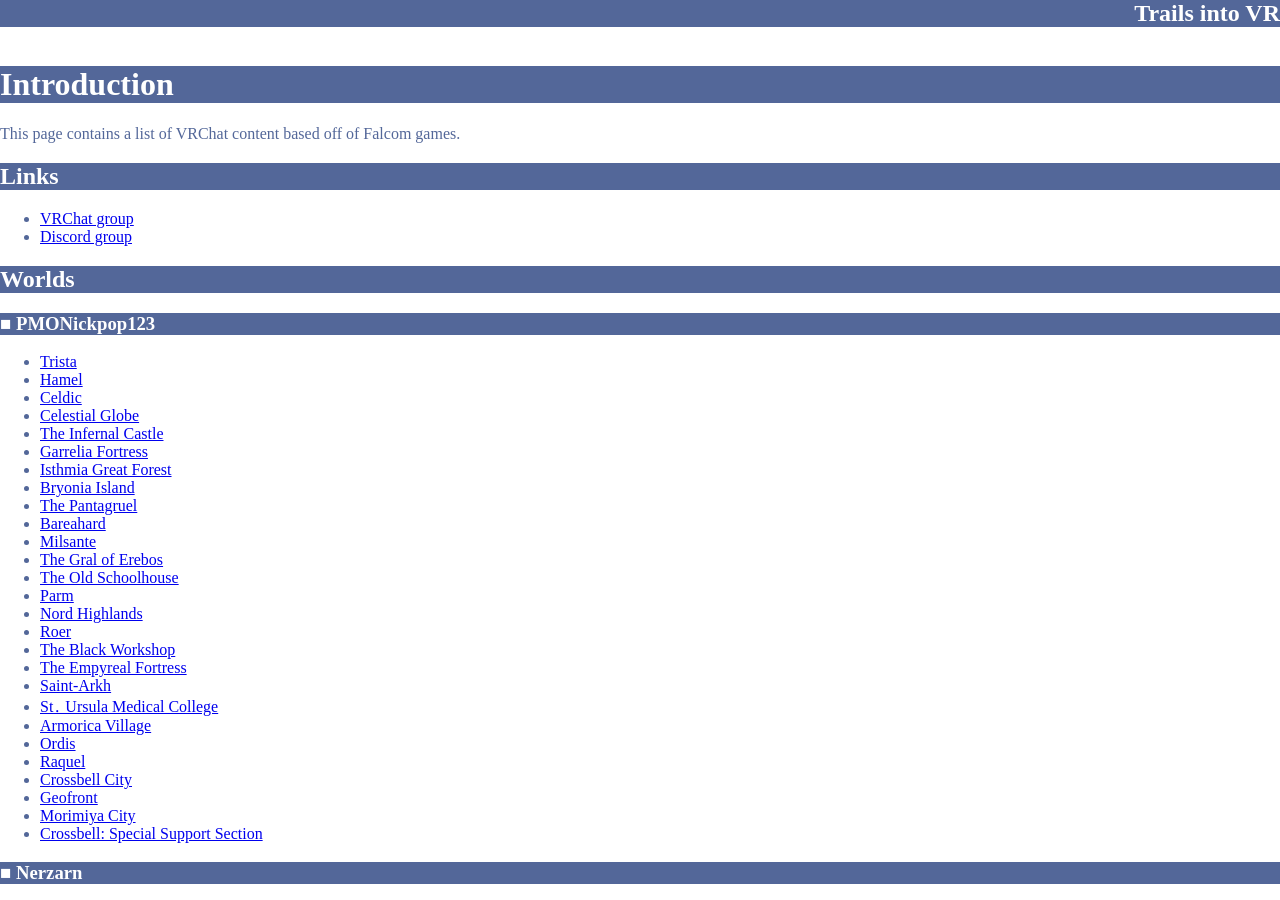
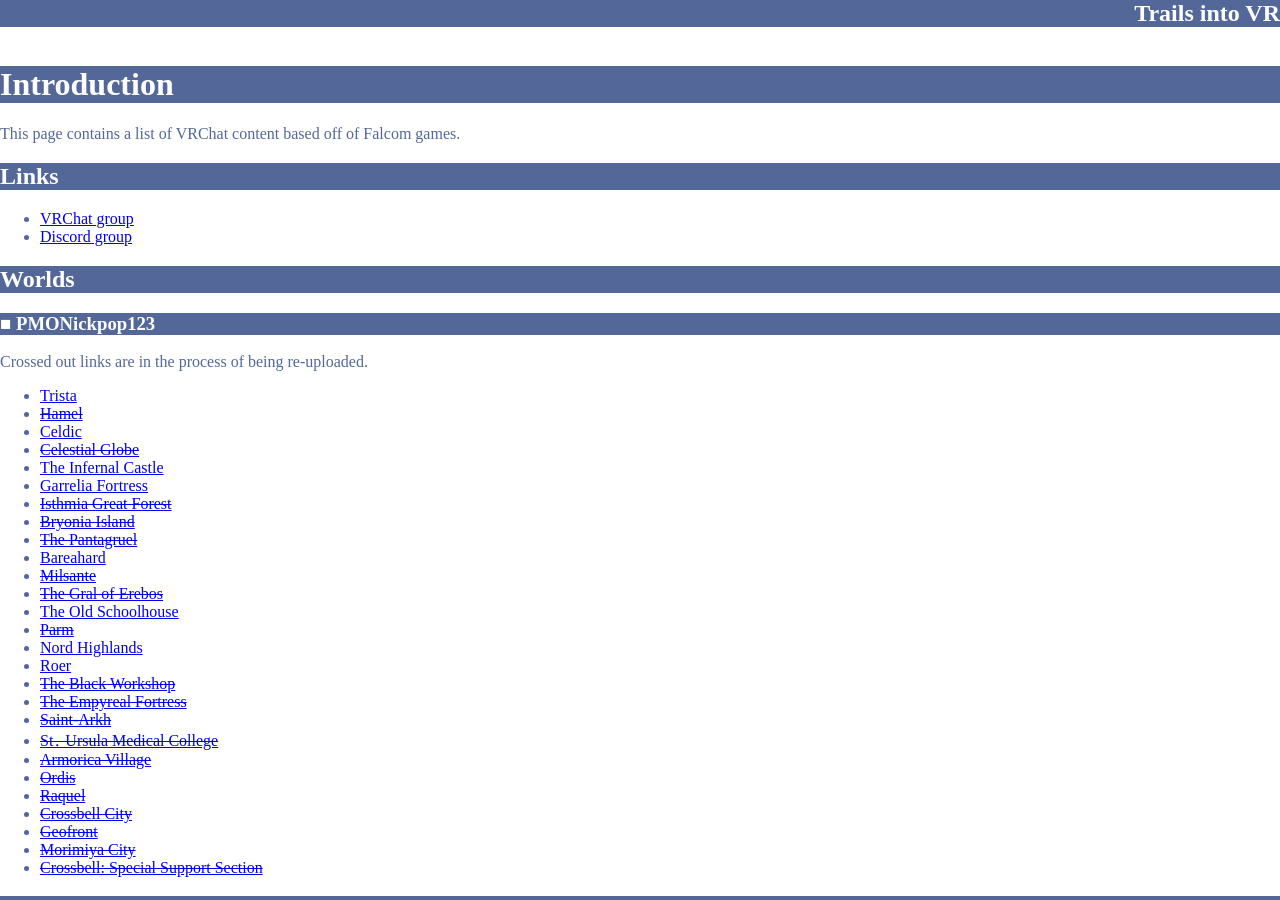
Before and after one commit to Trails-Into-VR/Trails-Into-VR.github.io, a Jekyll site: the page built from index.md, in a window 1280 px wide and 900 px high. Built offline with Jekyll 4.4.1, drawn with Linux system fonts in a browser that asks for light colours.

Commit message:
add: reuploaded worlds

```diff
--- a/index.md
+++ b/index.md
@@ -15,33 +15,36 @@ This page contains a list of VRChat content based off of Falcom games.
 ## Worlds
 
 ### PMONickpop123
-* [Trista](https://vrchat.com/home/launch?worldId=wrld_2734091a-fd00-4fbc-9ca4-12cd8298793f)
-* [Hamel](https://vrchat.com/home/launch?worldId=wrld_482b2940-d8e5-482a-b63b-00e876d371cc)
-* [Celdic](https://vrchat.com/home/launch?worldId=wrld_66ffde02-15d5-499c-9bbb-c518b7a6beae)
-* [Celestial Globe](https://vrchat.com/home/launch?worldId=wrld_3ef10b33-084f-49f0-9fb4-6a328ff09213)
-* [The Infernal Castle](https://vrchat.com/home/launch?worldId=wrld_a086cc54-958e-496c-a0ab-b247eece1e9c)
-* [Garrelia Fortress](https://vrchat.com/home/launch?worldId=wrld_21ab4751-42b2-4cb1-b191-20dbb8f251ed)
-* [Isthmia Great Forest](https://vrchat.com/home/launch?worldId=wrld_17092ccd-5df3-4324-a9b3-969a23c88199)
-* [Bryonia Island](https://vrchat.com/home/launch?worldId=wrld_ad1b4266-080a-4820-a028-7da306e734d6)
-* [The Pantagruel](https://vrchat.com/home/launch?worldId=wrld_a822fcdc-80f2-4770-b9ce-eaf9557e639a)
-* [Bareahard](https://vrchat.com/home/launch?worldId=wrld_756c854b-d130-4114-ad77-0b5b081c8177)
-* [Milsante](https://vrchat.com/home/launch?worldId=wrld_2ca6c232-307b-40dc-b447-d969c3762ff7)
-* [The Gral of Erebos](https://vrchat.com/home/launch?worldId=wrld_5c8bda9a-3895-4d70-b506-ef55357ac7ee)
-* [The Old Schoolhouse](https://vrchat.com/home/launch?worldId=wrld_4ed2399d-858a-4f7d-8460-ec40ed6d41b7)
-* [Parm](https://vrchat.com/home/launch?worldId=wrld_aa6d91af-e01e-4d69-b1a1-f6b1e69b93ab)
-* [Nord Highlands](https://vrchat.com/home/launch?worldId=wrld_1185dd0a-7591-430d-93ff-31ebad71ccfa)
-* [Roer](https://vrchat.com/home/launch?worldId=wrld_181c2d83-95aa-4dd8-bc71-c206d1ec706f)
-* [The Black Workshop](https://vrchat.com/home/launch?worldId=wrld_570d1adb-903f-49dc-a6f1-bf8f709da01c)
-* [The Empyreal Fortress](https://vrchat.com/home/launch?worldId=wrld_79c24abc-c420-4570-babc-a7df411b4e28)
-* [Saint-Arkh](https://vrchat.com/home/launch?worldId=wrld_368b1151-5b81-475b-8bcd-bd4183f7c95c)
-* [St․ Ursula Medical College](https://vrchat.com/home/launch?worldId=wrld_49e989b8-ec88-4cfc-a0dc-91b8364d814c)
-* [Armorica Village](https://vrchat.com/home/launch?worldId=wrld_449a0630-67e0-4bf6-a7c4-1139dd61b0ef)
-* [Ordis](https://vrchat.com/home/launch?worldId=wrld_ab631690-8caf-4a8d-a47e-098a9bf361eb)
-* [Raquel](https://vrchat.com/home/launch?worldId=wrld_da746b13-2184-4cbc-b038-511f78d27db4)
-* [Crossbell City](https://vrchat.com/home/launch?worldId=wrld_ca171e14-cd11-474a-910d-e8d2d8e844ce)
-* [Geofront](https://vrchat.com/home/launch?worldId=wrld_3e7d295b-fea8-46a0-b45a-eb4f9e253609)
-* [Morimiya City](https://vrchat.com/home/launch?worldId=wrld_325fbd5f-65df-45a3-b974-68c22d6aadd0)
-* [Crossbell: Special Support Section](https://vrchat.com/home/launch?worldId=wrld_424c7ea0-4ad5-40ba-bfdb-3ceacc83ad19)
+
+Crossed out links are in the process of being re-uploaded.
+
+* [Trista](https://vrchat.com/home/launch?worldId=wrld_4ab2a3dc-3d08-4080-9cad-c7056d76b09a)
+* [~~Hamel~~](https://vrchat.com/home/launch?worldId=wrld_482b2940-d8e5-482a-b63b-00e876d371cc)
+* [Celdic](https://vrchat.com/home/launch?worldId=wrld_6bceb524-b868-45d1-b612-576c7454a4de)
+* [~~Celestial Globe~~](https://vrchat.com/home/launch?worldId=wrld_3ef10b33-084f-49f0-9fb4-6a328ff09213)
+* [The Infernal Castle](https://vrchat.com/home/launch?worldId=wrld_dd441ee4-0997-4043-b8c3-0ce9a1d44838)
+* [Garrelia Fortress](https://vrchat.com/home/launch?worldId=wrld_e7361925-9bf7-4ae1-b317-479ef66670c9)
+* [~~Isthmia Great Forest~~](https://vrchat.com/home/launch?worldId=wrld_17092ccd-5df3-4324-a9b3-969a23c88199)
+* [~~Bryonia Island~~](https://vrchat.com/home/launch?worldId=wrld_ad1b4266-080a-4820-a028-7da306e734d6)
+* [~~The Pantagruel~~](https://vrchat.com/home/launch?worldId=wrld_a822fcdc-80f2-4770-b9ce-eaf9557e639a)
+* [Bareahard](https://vrchat.com/home/launch?worldId=wrld_53f0b9d9-ae60-4933-ae23-bf34dd23fe8f)
+* [~~Milsante~~](https://vrchat.com/home/launch?worldId=wrld_2ca6c232-307b-40dc-b447-d969c3762ff7)
+* [~~The Gral of Erebos~~](https://vrchat.com/home/launch?worldId=wrld_5c8bda9a-3895-4d70-b506-ef55357ac7ee)
+* [The Old Schoolhouse](https://vrchat.com/home/launch?worldId=wrld_769baeb2-93aa-4db5-9825-b98b9af55c3a)
+* [~~Parm~~](https://vrchat.com/home/launch?worldId=wrld_aa6d91af-e01e-4d69-b1a1-f6b1e69b93ab)
+* [Nord Highlands](https://vrchat.com/home/launch?worldId=wrld_a414ca76-7e47-4ed3-8f6a-54761e8e5f9b)
+* [Roer](https://vrchat.com/home/launch?worldId=wrld_5bd06c29-bf1b-4f63-8b6a-bf7dc0b7deec)
+* [~~The Black Workshop~~](https://vrchat.com/home/launch?worldId=wrld_570d1adb-903f-49dc-a6f1-bf8f709da01c)
+* [~~The Empyreal Fortress~~](https://vrchat.com/home/launch?worldId=wrld_79c24abc-c420-4570-babc-a7df411b4e28)
+* [~~Saint-Arkh~~](https://vrchat.com/home/launch?worldId=wrld_368b1151-5b81-475b-8bcd-bd4183f7c95c)
+* [~~St․ Ursula Medical College~~](https://vrchat.com/home/launch?worldId=wrld_49e989b8-ec88-4cfc-a0dc-91b8364d814c)
+* [~~Armorica Village~~](https://vrchat.com/home/launch?worldId=wrld_449a0630-67e0-4bf6-a7c4-1139dd61b0ef)
+* [~~Ordis~~](https://vrchat.com/home/launch?worldId=wrld_ab631690-8caf-4a8d-a47e-098a9bf361eb)
+* [~~Raquel~~](https://vrchat.com/home/launch?worldId=wrld_da746b13-2184-4cbc-b038-511f78d27db4)
+* [~~Crossbell City~~](https://vrchat.com/home/launch?worldId=wrld_ca171e14-cd11-474a-910d-e8d2d8e844ce)
+* [~~Geofront~~](https://vrchat.com/home/launch?worldId=wrld_3e7d295b-fea8-46a0-b45a-eb4f9e253609)
+* [~~Morimiya City~~](https://vrchat.com/home/launch?worldId=wrld_325fbd5f-65df-45a3-b974-68c22d6aadd0)
+* [~~Crossbell: Special Support Section~~](https://vrchat.com/home/launch?worldId=wrld_424c7ea0-4ad5-40ba-bfdb-3ceacc83ad19)
 
 ### Nerzarn
 * [Courageous](https://vrchat.com/home/launch?worldId=wrld_1e0e204d-1145-4df9-8560-6d92c4fbffe3)
```
